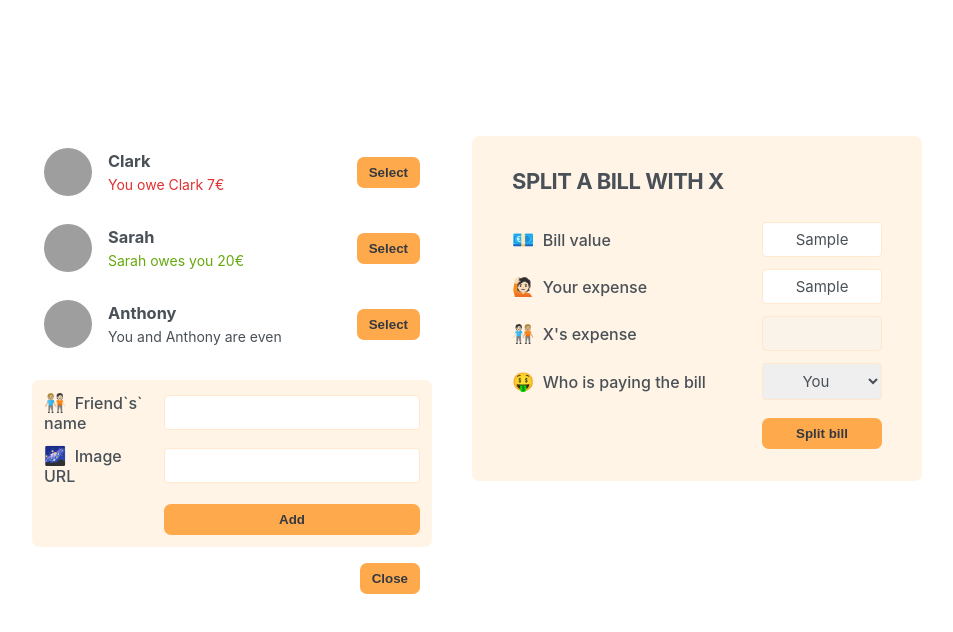
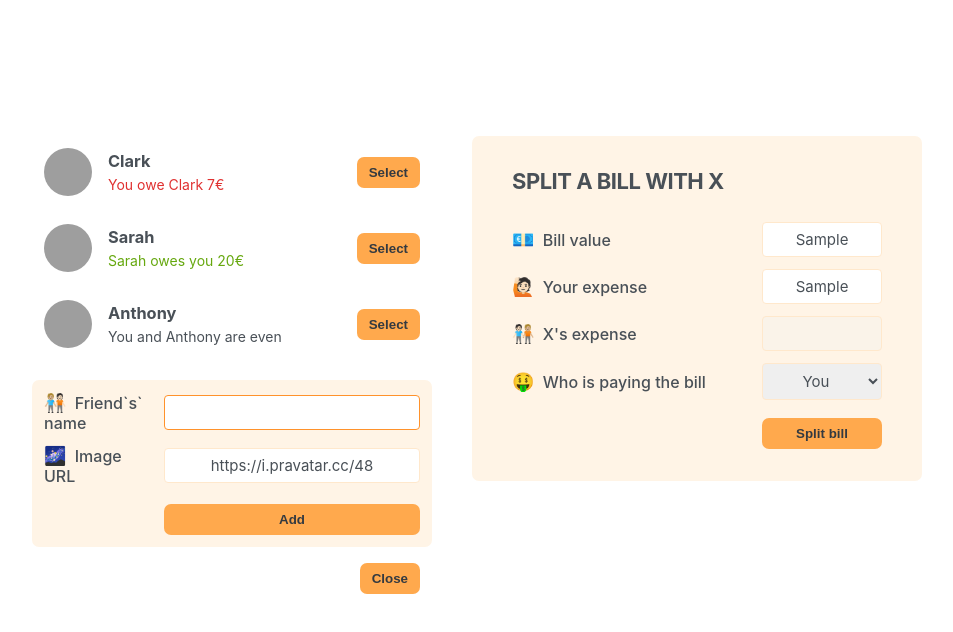
Before and after one commit to m9iv/eat-n-split, a React (Create React App) app: page / in a window 1280 px wide. Both pictures are taken after typing "Sample", "Sample" into the empty fields and a click on the button "Add friend". Shown: the top 632 px of the page, without its empty margins (163-1116 px from the left). Built offline with nearby package versions, Linux system fonts and the light colour scheme; grey boxes are pictures that could not be loaded.

Commit message:
Add logic for adding new friend to friends list

```diff
--- a/src/App.js
+++ b/src/App.js
@@ -30,17 +30,23 @@
 };
 
 const App = () => {
+  const [friends, setFriends] = useState(initialFriends);
   const [showAddFriend, setShowAddFriend] = useState(false);
 
   const handleShowAddFriend = () => {
     setShowAddFriend((show) => !show);
   };
 
+  const handleAddFriend = (friend) => {
+    setFriends((friends) => [...friends, friend]);
+    setShowAddFriend(false);
+  };
+
   return (
     <div className="app">
       <div className="sidebar">
-        <FriendsList />
-        {showAddFriend && <FormAddFriend />}
+        <FriendsList friends={friends} />
+        {showAddFriend && <FormAddFriend onAddFriend={handleAddFriend} />}
         <Button onClick={handleShowAddFriend}>
           {showAddFriend ? "Close" : "Add friend"}
         </Button>
@@ -51,9 +57,7 @@
   );
 };
 
-const FriendsList = () => {
-  const friends = initialFriends;
-
+const FriendsList = ({ friends }) => {
   return (
     <ul>
       {friends.map((friend) => (
@@ -88,14 +92,46 @@
   );
 };
 
-const FormAddFriend = () => {
+const FormAddFriend = ({ onAddFriend }) => {
+  const [name, setName] = useState("");
+  const [image, setImage] = useState("https://i.pravatar.cc/48");
+
+  const handleSubmit = (e) => {
+    e.preventDefault();
+
+    if (!name || !image) return;
+
+    const id = crypto.randomUUID();
+
+    const newFriend = {
+      name,
+      image: `${image}?=${id}`,
+      balance: 0,
+      id,
+    };
+
+    onAddFriend(newFriend);
+
+    setName("");
+    setImage("https://i.pravatar.cc/48");
+  };
+
   return (
-    <form className="form-add-friend">
+    <form className="form-add-friend" onSubmit={handleSubmit}>
       <label>🧑🏼‍🤝‍🧑🏻 Friend`s` name</label>
-      <input type="text" />
+      <input
+        type="text"
+        value={name}
+        onChange={(e) => setName(e.target.value)}
+        autoFocus
+      />
 
       <label>🌌 Image URL</label>
-      <input type="text" />
+      <input
+        type="text"
+        value={image}
+        onChange={(e) => setImage(e.target.value)}
+      />
 
       <Button>Add</Button>
     </form>
```
